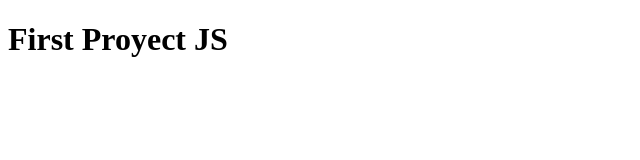
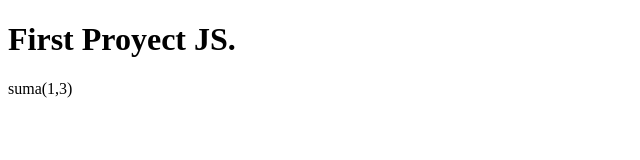
Before and after one commit to Mr-JonatanGomez/Clase_DWEC_2_DAW, a plain HTML site: page T2/inicio/index.html in a window 1280 px wide. Shown: the full height of the page, 0-640 px from the left. Drawn offline with Linux system fonts and the light colour scheme.

Commit message:
add new file

```diff
--- a/T2/index.html
+++ b/T2/inicio/index.html
@@ -12,8 +12,15 @@
   </head>
   <body>
     <main>
-        <h1>First Proyect JS
+        <h1>First Proyect JS.
+
         </h1>
+        suma(1,3)
     </main>
   </body>
+  <script>
+    function suma(a,b){
+      return a+b
+    }
+  </script>
 </html>
```
